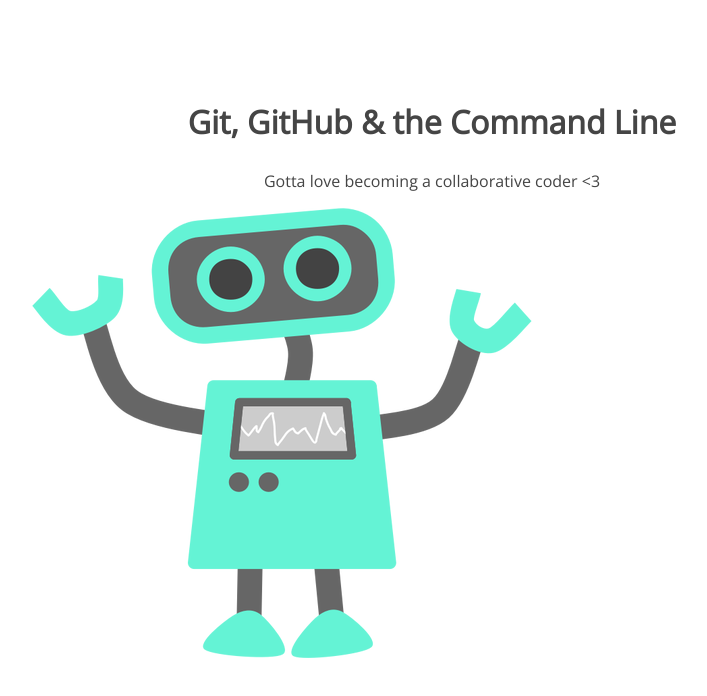
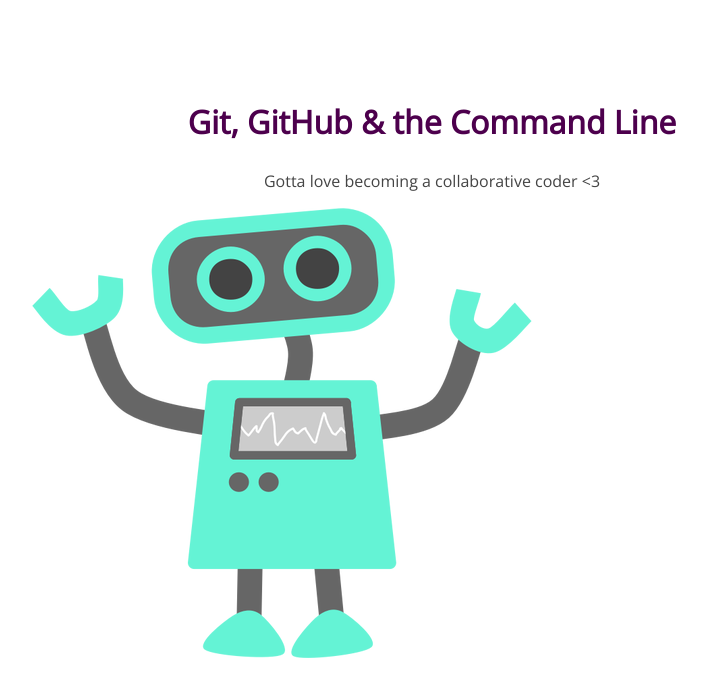
Before and after one commit to cspnorth/105-project, a plain HTML site: page index.html in a window 1280 px wide. Shown: the whole page, without its empty margins (208-915 px from the left). Drawn offline with nearby package versions, Linux system fonts and the light colour scheme.

Commit message:
Changed h1 to purple #4d004d

```diff
--- a/css/style.css
+++ b/css/style.css
@@ -7,10 +7,12 @@
 	text-align: center;
 	color: #454545;
 }
-section h1 {
+section h1 { /* changed h1 from 454545 to purple 4d004d */
 	font: 32px 'Open Sans';
 	font-weight: bold;
+	color: #4d004d;
 }
 section p {
 	font: 16px 'Open Sans';
+	color: #454545;
 }
```
